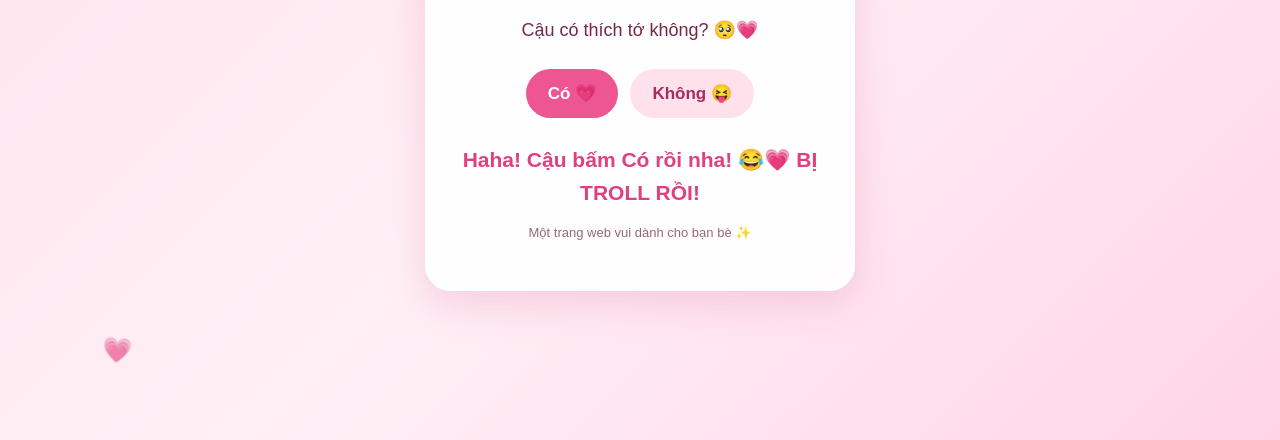
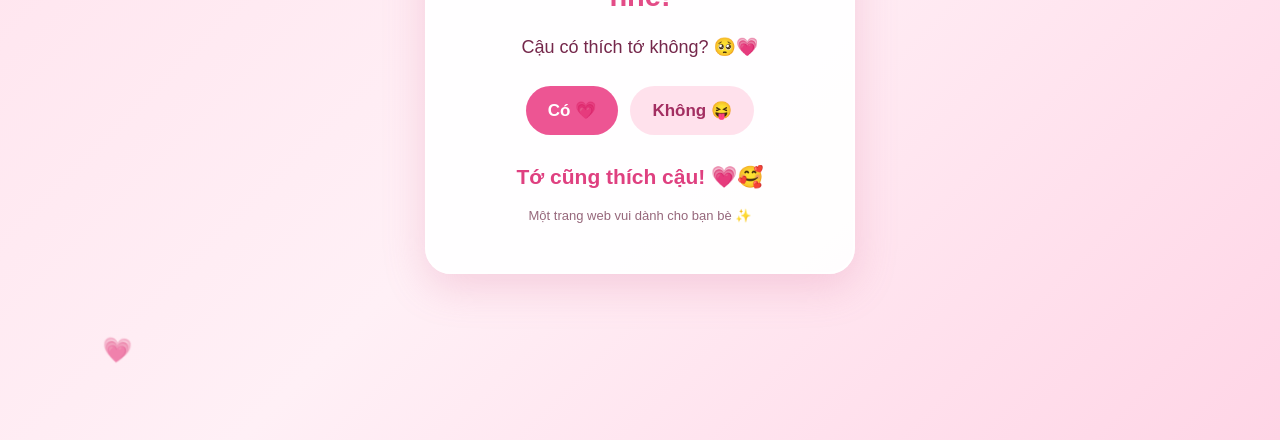
Before and after one commit to laulaclove-collab/virus-prank, a plain HTML site: page Love.html in a window 1280 px wide. Both pictures are taken after a click on the button "Có 💗". Shown: the part 360-800 px from the top of the page. Drawn offline with Linux system fonts and the light colour scheme.

Commit message:
Update Love.html

```diff
--- a/Love.html
+++ b/Love.html
@@ -75,7 +75,7 @@ button{
 function reply(yes){
  const answer=document.getElementById('answer');
  if(yes){
-  answer.textContent='Haha! Cậu bấm Có rồi nha! 😂💗 BỊ TROLL RỒI!';
+  answer.textContent='Tớ cũng thích cậu! 💗🥰';
  }else{
   answer.textContent='Không sao nha 😝 Tớ chỉ đùa thôi! BỊ TROLL RỒI!';
  }
```
